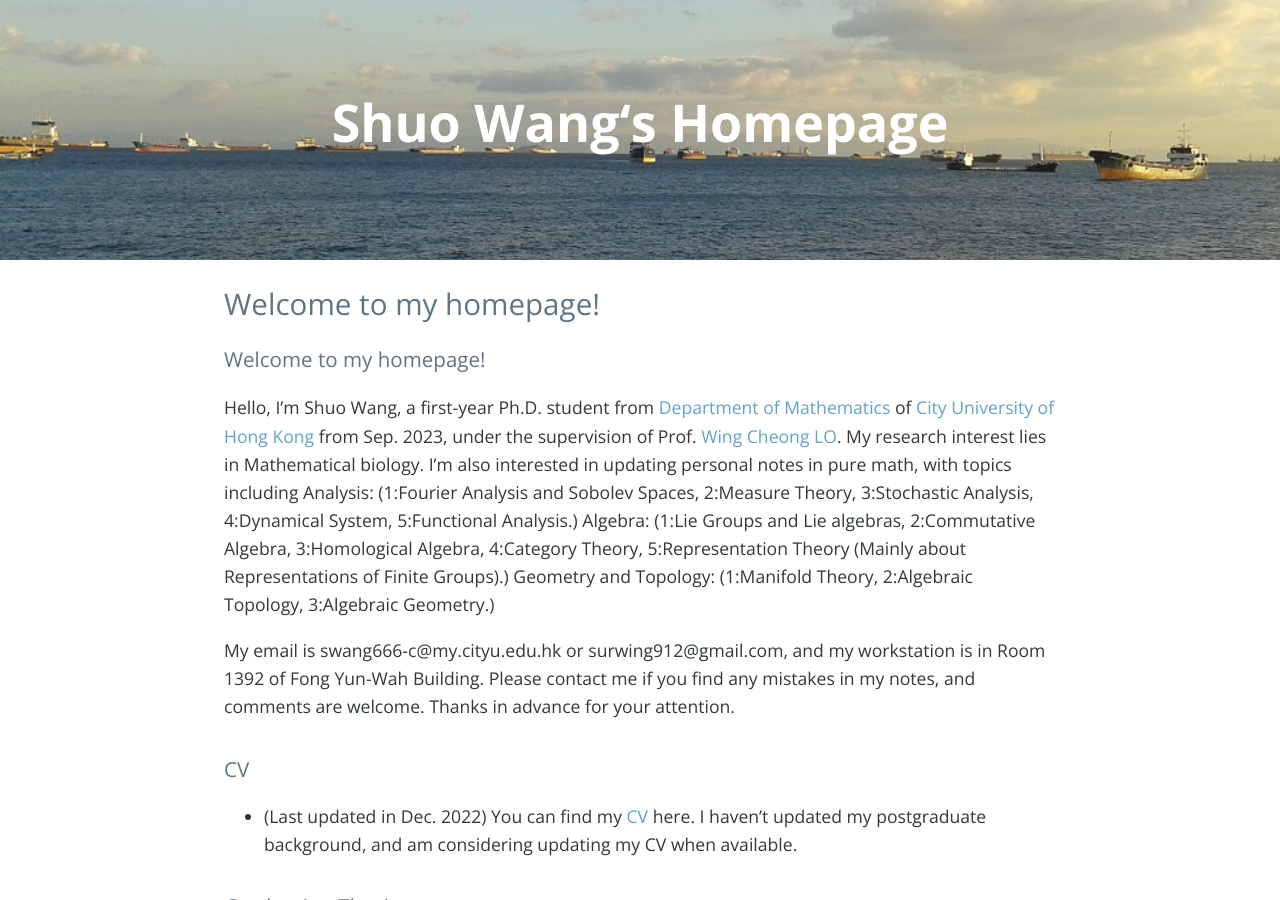
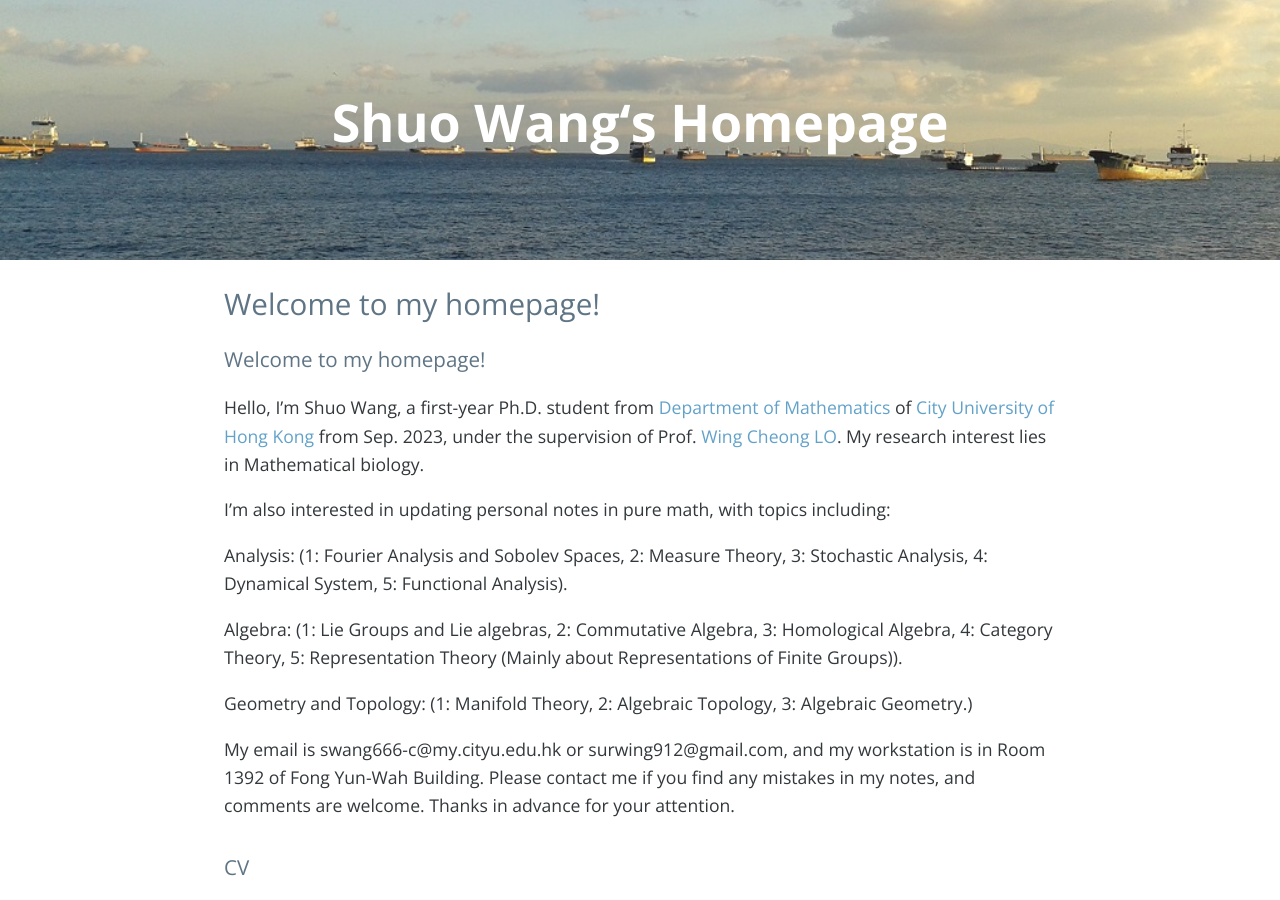
Before and after one commit to Louis-shuo-wang/Louis-shuo-wang.github.io, a Jekyll site: the page built from index.md, in a window 1280 px wide and 900 px high. Built offline with Jekyll 4.4.1, drawn with Linux system fonts in a browser that asks for light colours; nearby versions of some CDN libraries; our own code applies the rules of GitHub Pages for plain Markdown files; the list of posts is cut into pages by our own code; comment, search, counter and statistics services are not loaded.

Commit message:
Update index.md

```diff
--- a/index.md
+++ b/index.md
@@ -1,8 +1,13 @@
 ### Welcome to my homepage!
-Hello, I'm Shuo Wang, a first-year Ph.D. student from [Department of Mathematics](https://www.cityu.edu.hk/ma/) of [City University of Hong Kong](https://www.cityu.edu.hk) from Sep. 2023, under the supervision of Prof. [Wing Cheong LO](https://www.cityu.edu.hk/stfprofile/wingclo.htm). My research interest lies in Mathematical biology. I'm also interested in updating personal notes in pure math, with topics including
-Analysis:              (1:Fourier Analysis and Sobolev Spaces, 2:Measure Theory, 3:Stochastic Analysis, 4:Dynamical System, 5:Functional Analysis.)
-Algebra:               (1:Lie Groups and Lie algebras, 2:Commutative Algebra, 3:Homological Algebra, 4:Category Theory, 5:Representation Theory (Mainly about Representations of Finite Groups).)
-Geometry and Topology: (1:Manifold Theory, 2:Algebraic Topology, 3:Algebraic Geometry.)
+Hello, I'm Shuo Wang, a first-year Ph.D. student from [Department of Mathematics](https://www.cityu.edu.hk/ma/) of [City University of Hong Kong](https://www.cityu.edu.hk) from Sep. 2023, under the supervision of Prof. [Wing Cheong LO](https://www.cityu.edu.hk/stfprofile/wingclo.htm). My research interest lies in Mathematical biology.
+
+I'm also interested in updating personal notes in pure math, with topics including:
+
+Analysis: (1: Fourier Analysis and Sobolev Spaces, 2: Measure Theory, 3: Stochastic Analysis, 4: Dynamical System, 5: Functional Analysis).
+
+Algebra: (1: Lie Groups and Lie algebras, 2: Commutative Algebra, 3: Homological Algebra, 4: Category Theory, 5: Representation Theory (Mainly about Representations of Finite Groups)).
+
+Geometry and Topology: (1: Manifold Theory, 2: Algebraic Topology, 3: Algebraic Geometry.)
 
 My email is swang666-c@my.cityu.edu.hk or surwing912@gmail.com, and my workstation is in Room 1392 of Fong Yun-Wah Building. Please contact me if you find any mistakes in my notes, and comments are welcome. Thanks in advance for your attention.
 
```
